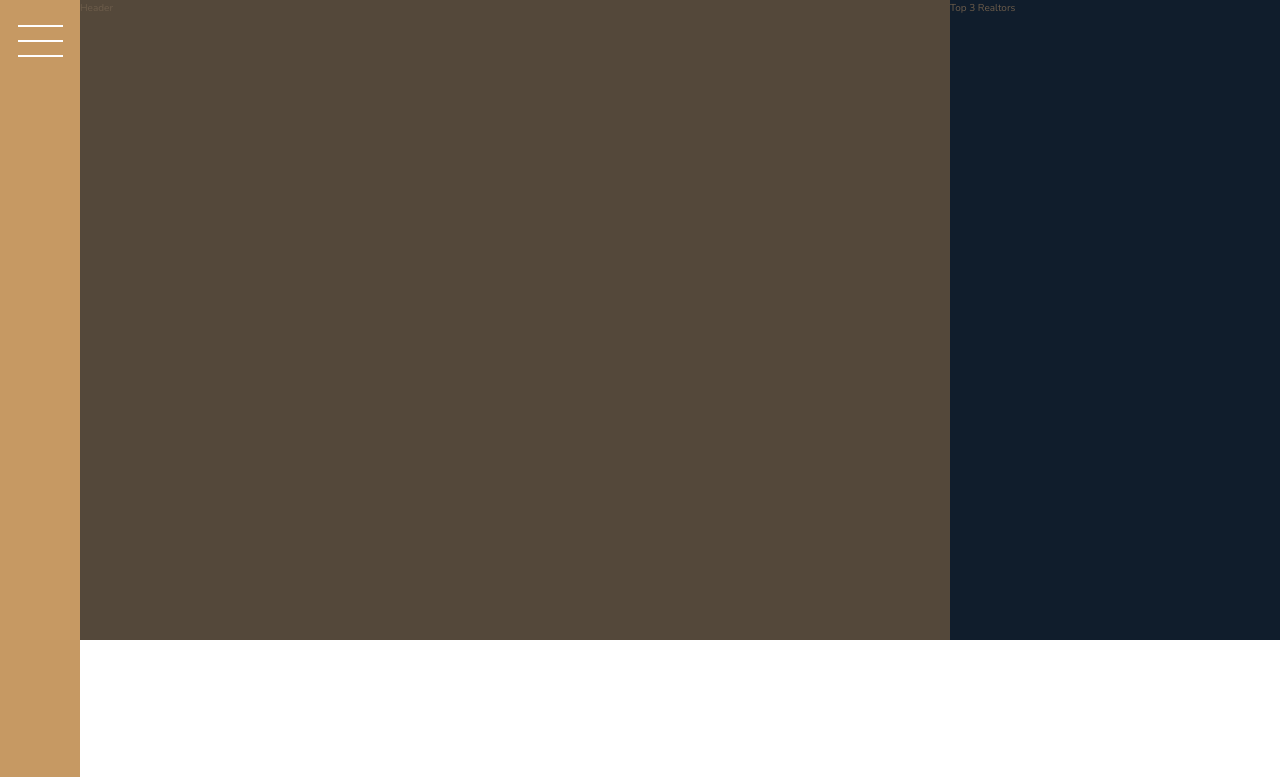
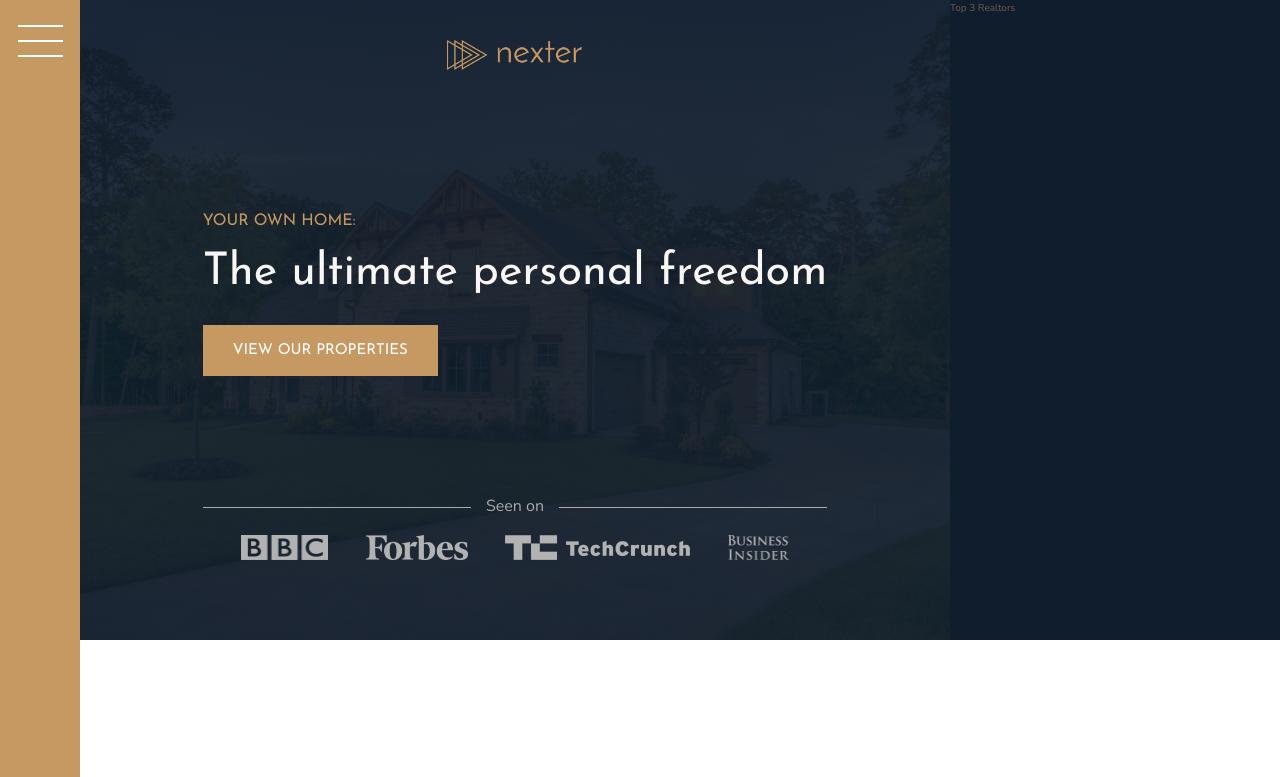
Before and after one commit to fstal/Nexter, a website: page index.html in a window 1280 px wide. Shown: the top 777 px of the page. Drawn offline with nearby package versions, Linux system fonts and the light colour scheme.

Commit message:
add left-side header

```diff
--- a/index.html
+++ b/index.html
@@ -16,7 +16,19 @@
   </head>
   <body class="container">
     <div class="sidebar"><button class="nav-btn"></button></div>
-    <header class="header">Header</header>
+    <header class="header">
+      <img src="img/logo.png" alt="Nexter logo" class="header__logo" />
+      <h3 class="heading-3">Your own home:</h3>
+      <h1 class="heading-1">The ultimate personal freedom</h1>
+      <button class="btn header__btn">View our properties</button>
+      <div class="header__seenon-text">Seen on</div>
+      <div class="header__seenon-logos">
+        <img src="img/logo-bbc.png" alt="Seen on logo 1" />
+        <img src="img/logo-forbes.png" alt="Seen on logo 2" />
+        <img src="img/logo-techcrunch.png" alt="Seen on logo 3" />
+        <img src="img/logo-bi.png" alt="Seen on logo 4" />
+      </div>
+    </header>
     <div class="realtors">Top 3 Realtors</div>
     <section class="features">
       <div class="feature">
--- a/sass/_header.scss
+++ b/sass/_header.scss
@@ -1,4 +1,56 @@
 .header {
   background-color: $color-grey-dark-1;
   grid-column: full-start / col-end 6;
+
+  background-image: linear-gradient(
+      rgba($color-secondary, 0.93),
+      rgba($color-secondary, 0.93)
+    ),
+    url(../img/hero.jpeg);
+  background-size: cover;
+  background-position: center;
+  padding: 8rem;
+  padding-top: 4rem;
+
+  display: grid;
+  grid-row-gap: 1.5rem;
+  grid-template-rows: 1fr min-content 6rem 1fr;
+  grid-template-columns: max-content;
+  justify-content: center;
+
+  &__logo {
+    justify-self: center;
+    height: 3rem;
+  }
+
+  &__seenon-text {
+    display: grid;
+    grid-template-columns: 1fr max-content 1fr;
+    grid-column-gap: 1.5rem;
+    align-items: center;
+
+    font-size: 1.6rem;
+    color: $color-grey-light-2;
+
+    &::before,
+    &::after {
+      content: "";
+      height: 1px;
+      display: block;
+      background-color: currentColor;
+    }
+  }
+  &__seenon-logos {
+    display: flex;
+    justify-content: space-evenly;
+    img {
+      height: 2.5rem;
+      filter: brightness(70%);
+    }
+  }
+
+  &__btn {
+    align-self: start;
+    justify-self: start;
+  }
 }
--- a/sass/_typography.scss
+++ b/sass/_typography.scss
@@ -5,6 +5,9 @@
 
 .heading-1 {
   @extend %heading;
+  font-size: 4.5rem;
+  color: $color-grey-light-1;
+  line-height: 1;
 }
 .heading-2 {
   @extend %heading;
```
Also changed, not shown: css/style.css.
